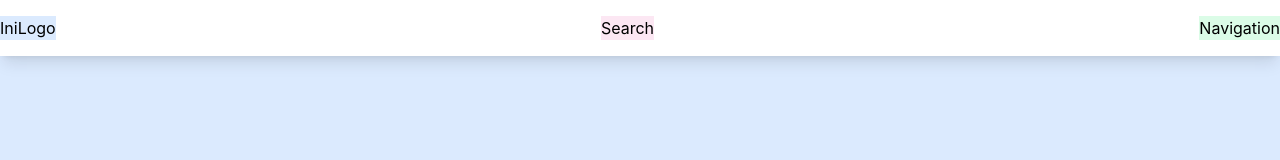
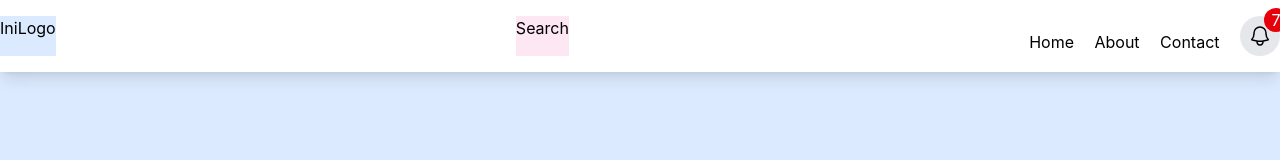
Before and after one commit to cyberfly/learn-tailwind, a website built with Vite: page day2-header.html in a window 1280 px wide. Built offline with nearby package versions, Linux system fonts and the light colour scheme.

Commit message:
feat: right navigation with notification indicator

```diff
--- a/day2-header.html
+++ b/day2-header.html
@@ -30,8 +30,28 @@
         <!-- end kotak search -->
 
         <!-- kotak right navigation -->
-        <div class="bg-green-100">
-          Navigation
+        <div class="bg-green-100x space-x-4">
+
+          <a href="#" class="hover:underline">Home</a>
+          <a href="#" class="hover:underline">About</a>
+          <a href="#" class="hover:underline">Contact</a>
+
+
+          <!-- notification button -->
+
+          <button class="bg-gray-200 p-2 rounded-full relative">
+            <!-- bell icon -->
+            <svg xmlns="http://www.w3.org/2000/svg" fill="none"
+              viewBox="0 0 24 24" stroke-width="1.5" stroke="currentColor" class="size-6">
+              <path stroke-linecap="round" stroke-linejoin="round"
+                d="M14.857 17.082a23.848 23.848 0 0 0 5.454-1.31A8.967 8.967 0 0 1 18 9.75V9A6 6 0 0 0 6 9v.75a8.967 8.967 0 0 1-2.312 6.022c1.733.64 3.56 1.085 5.455 1.31m5.714 0a24.255 24.255 0 0 1-5.714 0m5.714 0a3 3 0 1 1-5.714 0" />
+            </svg>
+            <!-- end bell icon -->
+
+            <!-- indicator -->
+            <div class="bg-red-600 size-6 rounded-full absolute -top-2 -right-2 text-white flex items-center justify-center">7</div>
+          </button>
+
         </div>
         <!-- end kotak right navigation -->
 
```
